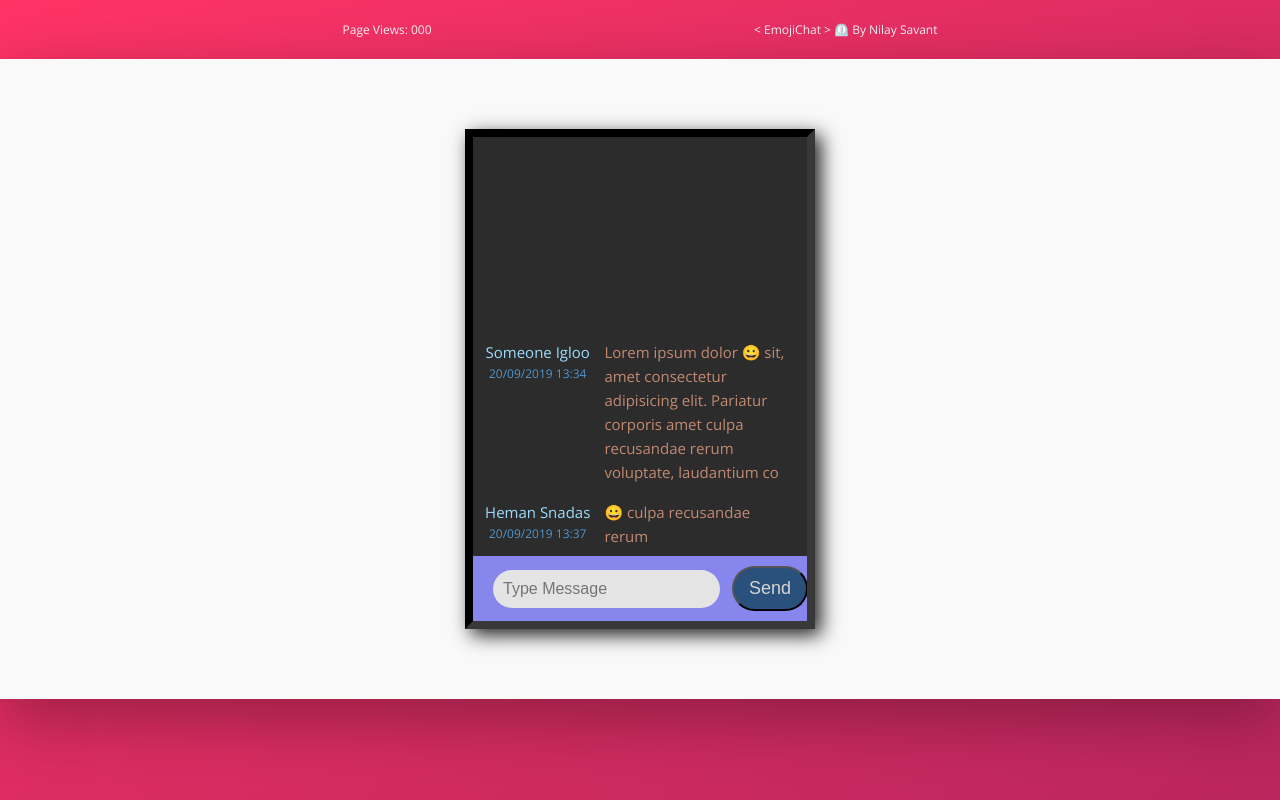
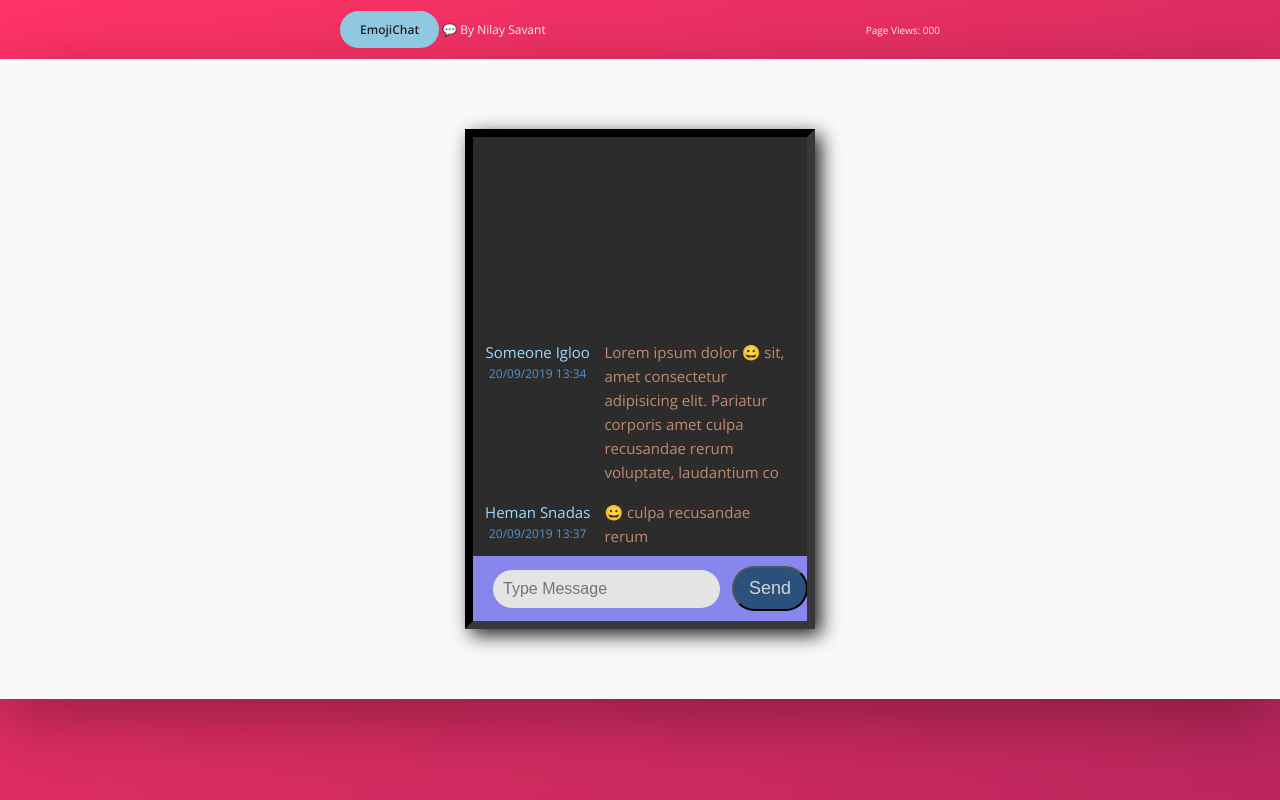
Before and after one commit to nilaysavant/emoji-public-chat, a website: page public/index.html in a window 1280 px wide. Drawn offline with nearby package versions, Linux system fonts and the light colour scheme.

Commit message:
Adjust header

```diff
--- a/public/index.html
+++ b/public/index.html
@@ -15,6 +15,9 @@
 <body>
     <div class="header-container">
         <div class="header">
+            <span class="header__bold">EmojiChat</span> 💬 By Nilay Savant
+        </div>
+        <div class="header">
             <div class="header__page-views">
                 Page Views:
                 <span class="header__page-views-number">
@@ -23,9 +26,6 @@
             </div>
         </div>
 
-        <div class="header">
-            &lt; EmojiChat &gt; ⏲️ By Nilay Savant
-        </div>
     </div>
 
     <div class="container">
--- a/scss/_components.scss
+++ b/scss/_components.scss
@@ -13,6 +13,21 @@
     font-size: 1.2rem;
     font-weight: 500;
     color: var(--color-grey-light-3);
+
+    &__bold {
+        // font-size: 1.5rem;
+        font-weight: bold;
+        color: rgb(34, 34, 34);
+        background-color: rgb(144, 200, 226);
+        border-radius: 10rem;
+        padding: 1rem 2rem;
+    }
+
+    &__page-views {
+        font-size: 1rem;
+    }
+
+    &__page-views-number {}
 }
 
 .header-2 {
@@ -20,9 +35,6 @@
     text-align: center;
     font-size: 1.2rem;
 
-    &__page-views {}
-
-    &__page-views-number {}
 }
 
 /* Chatbox */
```
Also changed, not shown: public/style.css, 1 other file.
